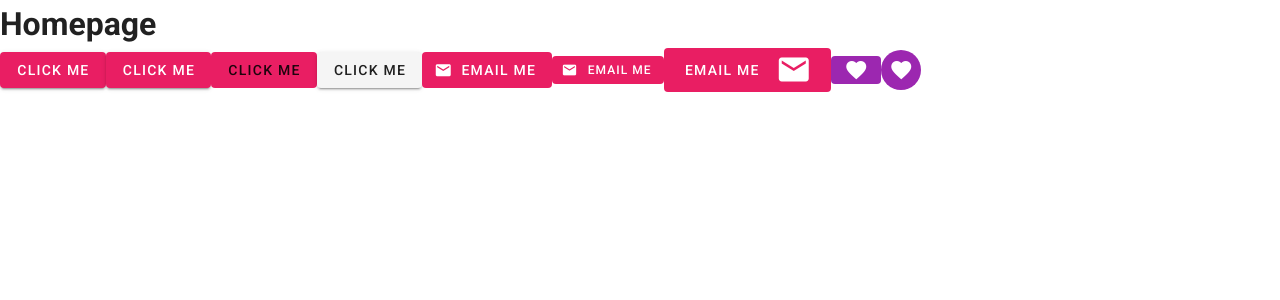
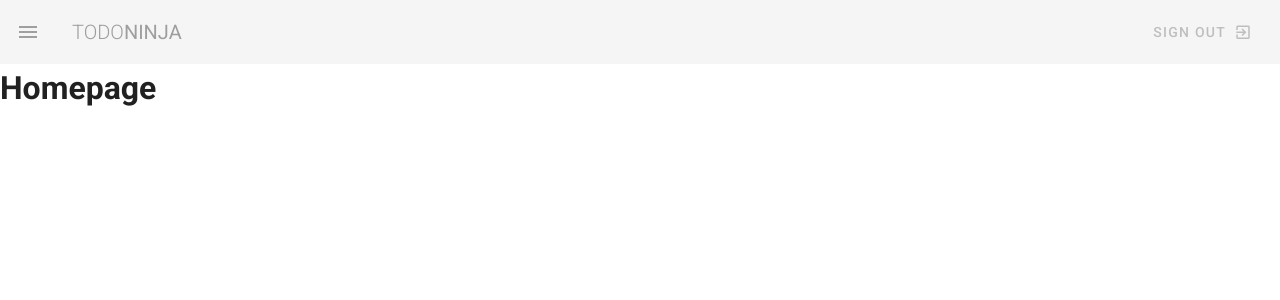
Before and after one commit to KlaytonJr/todo-ninja-vuetify, a Vue app: page / in a window 1280 px wide. Shown: the top 300 px of the page. Built offline with nearby package versions, Linux system fonts and the light colour scheme.

Commit message:
Informations: 	- Themes

```diff
--- a/src/App.vue
+++ b/src/App.vue
@@ -1,6 +1,6 @@
 <template>
-  <v-app>
-
+  <v-app class="grey lighten-4">
+    <Navbar />
 
     <v-content>
       <router-view/>
@@ -9,9 +9,14 @@
 </template>
 
 <script>
+import Navbar from './components/Navbar.vue';
 
 export default {
   name: 'App',
+
+  components: {
+    Navbar
+  },
 
   data: () => ({
     //
--- /dev/null
+++ b/src/components/Navbar.vue
@@ -0,0 +1,34 @@
+<template>
+    <nav>
+        <v-app-bar flat app>
+            <v-app-bar-nav-icon class="grey--text" @click="drawer = !drawer"></v-app-bar-nav-icon>
+            <v-app-bar-title class="text-uppercase grey--text">
+                <span class="font-weight-light">Todo</span>
+                <span>Ninja</span>
+            </v-app-bar-title>
+            <v-spacer></v-spacer>
+            <v-btn plain color="grey">
+                <span>Sign Out</span>
+                <v-icon right>
+                    mdi-exit-to-app
+                </v-icon>
+            </v-btn>
+        </v-app-bar>
+
+        <v-navigation-drawer v-model="drawer" app class="primary">
+            <p class="error">test</p>
+        </v-navigation-drawer>
+    </nav>
+</template>
+
+<script>
+export default {
+    name: "Navbar",
+
+    data() {
+        return {
+            drawer: false
+        }
+    }
+}
+</script>
--- a/src/plugins/vuetify.js
+++ b/src/plugins/vuetify.js
@@ -1,7 +1,21 @@
 import Vue from 'vue';
-import Vuetify from 'vuetify/lib/framework';
+import Vuetify from 'vuetify/lib';
 
 Vue.use(Vuetify);
 
 export default new Vuetify({
+    icons: {
+        iconfont: 'mdi'
+    },
+
+    theme: {
+        themes: {
+            light: {
+                primary: '#9652ff',
+                sucess: '#3cd1c2',
+                info: '#ffaa2c',
+                error: '#f83e70',
+            }
+        }
+    }
 });
--- a/src/views/Home.vue
+++ b/src/views/Home.vue
@@ -1,41 +1,6 @@
 <template>
   <div class="home">
     <h1>Homepage</h1>
-
-    <v-btn class="pink white--text">Click me</v-btn>
-
-    <v-btn dark color="pink">Click me</v-btn>
-
-    <v-btn depressed color="pink">Click me</v-btn>
-    <!-- Remove the box-shadow -->
-
-    <v-btn flat>Click me</v-btn>
-    <!-- Background transparent -->
-
-    <!-- ICONS -->
-    <v-btn depressed class="pink white--text">
-      <v-icon left>mdi-email</v-icon>
-      <span>email me</span>
-    </v-btn>
-
-    <v-btn depressed small class="pink white--text">
-      <v-icon left small>mdi-email</v-icon>
-      <span>email me</span>
-    </v-btn>
-
-    <v-btn depressed large class="pink white--text">
-      <span>email me</span>
-      <v-icon large class="pl-4">mdi-email</v-icon>
-    </v-btn>
-
-    <v-btn depressed small dark color="purple">
-      <v-icon>mdi-heart</v-icon>
-    </v-btn>
-
-    <v-btn fab depressed small dark color="purple">
-      <v-icon>mdi-heart</v-icon>
-    </v-btn>
-
   </div>
 </template>
 
```
